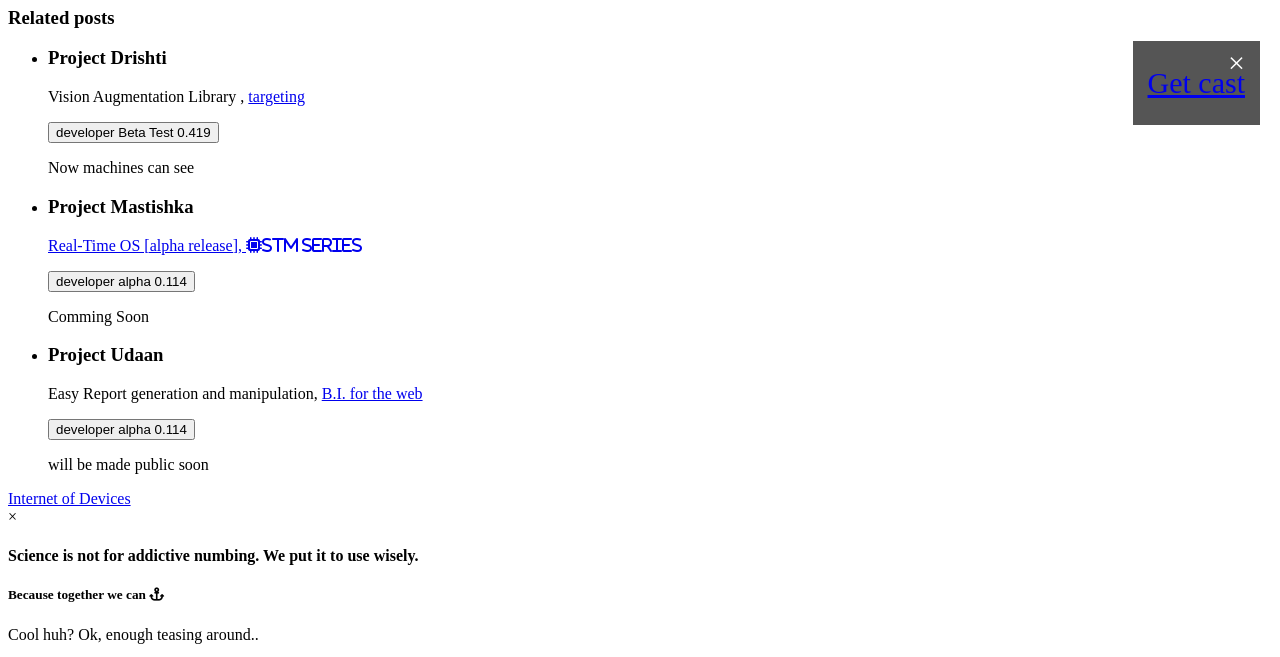
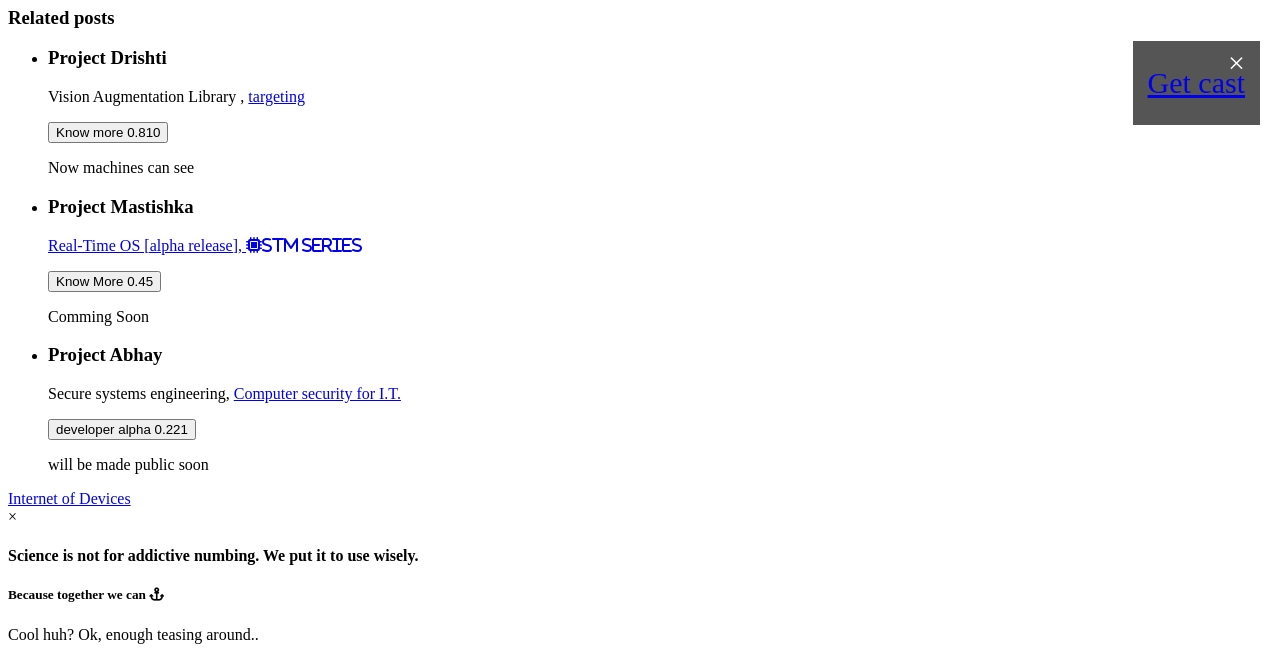
Before and after one commit to radiilab/radii-research-home.DEPRECATED, a plain HTML site: page src/index.html in a window 1280 px wide. Shown: the part 640-1297 px from the top of the page. Drawn offline with Linux system fonts and the light colour scheme; a script that the page names is missing.

Commit message:
adding these to chages to the main page more to show up tommorrow after adding pge for the decaf compiler for vastava in place of  reason

```diff
--- a/src/index.html
+++ b/src/index.html
@@ -137,8 +137,8 @@
       <li>
         <h3>Project Drishti</h3>
         <p><p>Vision Augmentation Library , <a href="https://en.wikipedia.org/wiki/Computer_vision">targeting</a>
-          <p><button onclick="window.location.href = 'drishtiLib.html';" class="w3-btn w3-amber">developer Beta Test
-            <span class="w3-badge w3-margin-left w3-white">0.419</span>
+          <p><button onclick="window.location.href = 'drishtiLib.html';" class="w3-btn w3-amber">Know more
+            <span class="w3-badge w3-margin-left w3-white">0.810</span>
             </button></p>
             Now machines can see
         </p></p>
@@ -146,18 +146,18 @@
       <li>
         <h3>Project Mastishka</h3>
         <p> <a href="https://en.wikipedia.org/wiki/Iron_Dome">Real-Time OS [alpha release], <i class="fa fa-microchip" aria-hidden="true">STM Series</i></a>
-          <p><button onclick="window.location.href = 'CommingSoon.html';" class="w3-btn w3-amber">developer alpha
-            <span class="w3-badge w3-margin-left w3-white">0.114</span>
+          <p><button onclick="window.location.href = 'CommingSoon.html';" class="w3-btn w3-amber">Know More
+            <span class="w3-badge w3-margin-left w3-white">0.45</span>
             </button></p>
             Comming Soon
         </p>
       </li>
       <li>
-        <h3>Project Udaan</h3>
+        <h3>Project Abhay</h3>
         <p>
-          <p>Easy Report generation and manipulation, <a href="https://en.wikipedia.org/wiki/Business_intelligence">B.I. for the web</a>
+          <p>Secure systems engineering, <a href="https://en.wikipedia.org/wiki/Computer_security">Computer security for I.T.</a>
             <p><button onclick="window.location.href = 'CommingSoon.html';" class="w3-btn w3-amber">developer alpha
-              <span class="w3-badge w3-margin-left w3-white">0.114</span>
+              <span class="w3-badge w3-margin-left w3-white">0.221</span>
               </button></p>
               will be made public soon
           </p>
@@ -303,8 +303,8 @@
      </span>
 
     <p class="w3-text-blue"><b>In-place Notices</b></p>
-    <p> The research Projects have been pushed to its seperate domain here.</p>
-    <p class="w3-text-blue">Show More Info</p>
+    <p> Project Udaan has been added as enterprise service layer for consultations. </p>
+    <a href="https://consult.radii.in/" style="text-decoration: none"><p class="w3-text-blue">Show More Info</p></a>
   </div>
   </div>
 
```
